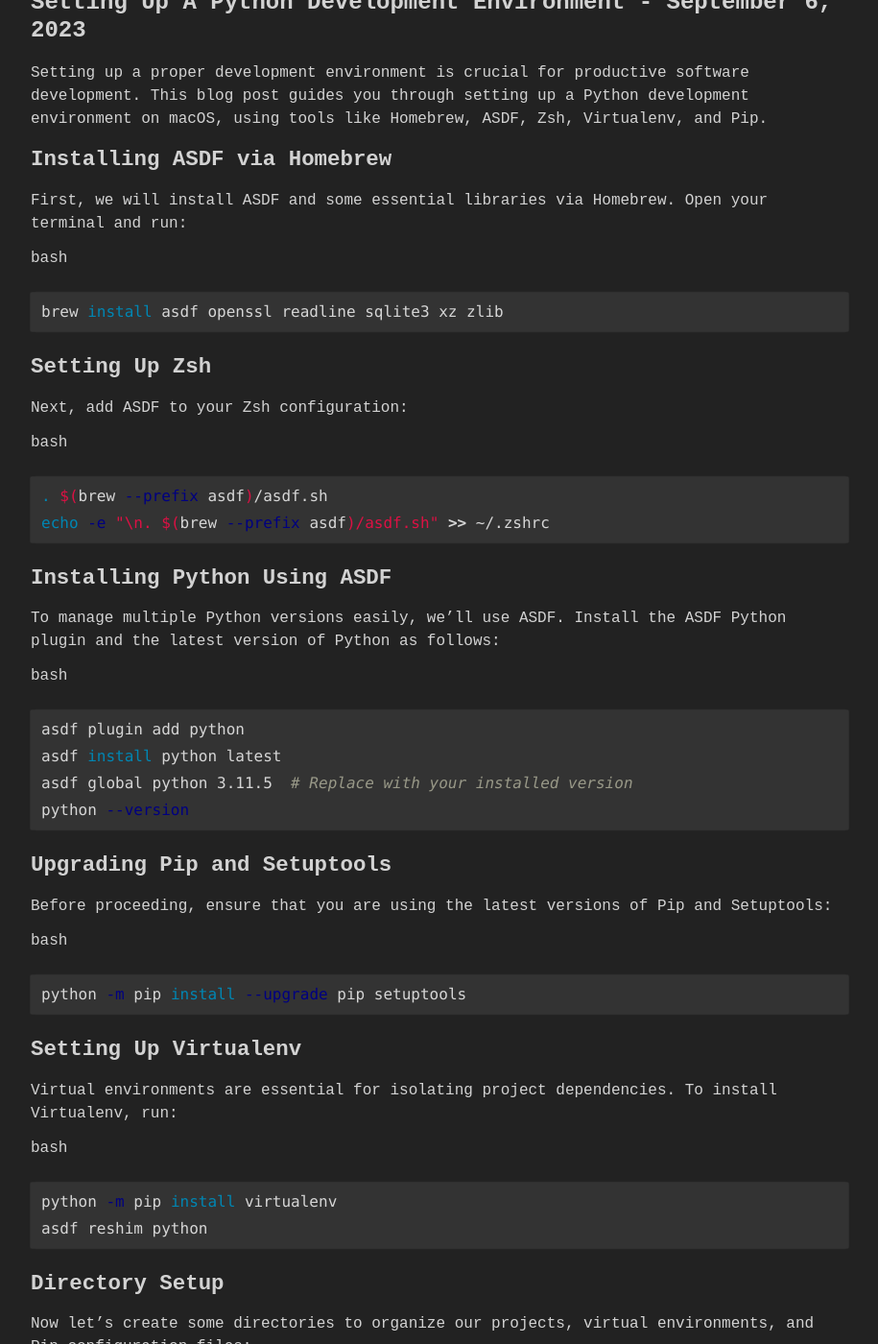
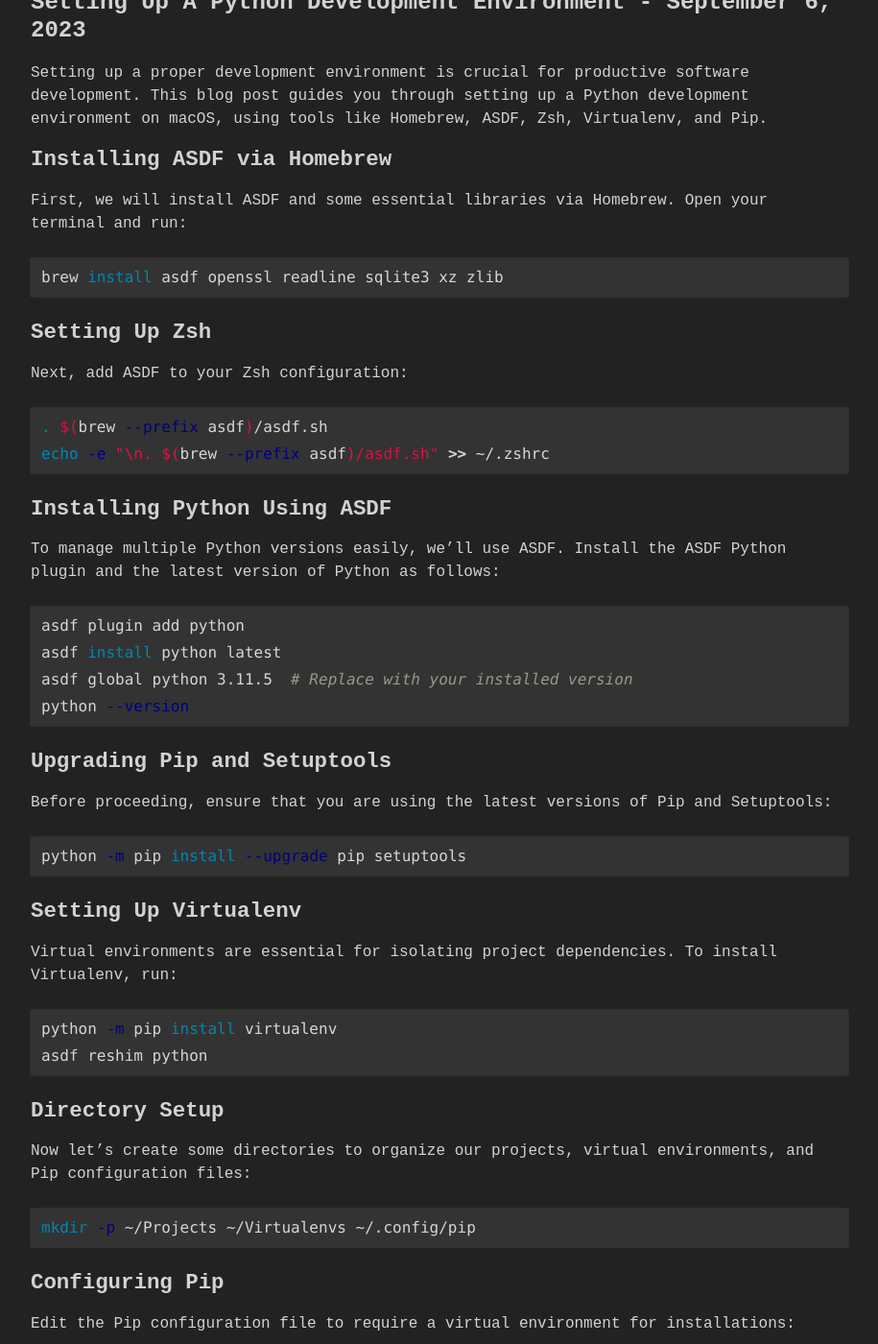
Before and after one commit to mhassan1219/dev.mohs.in, a Jekyll site: the page built from _posts/2023-08-14-0002.md, in a window 1280 px wide and 1400 px high, scrolled down 206 px. Shown: the whole window at 96% size, without its empty margins (182-1097 px from the left). Built offline with Jekyll 4.4.1, drawn with Linux system fonts in a browser that asks for light colours; some web fonts are replaced.

Commit message:
fixed instructions for python

````diff
--- a/_posts/2023-08-14-0002.md
+++ b/_posts/2023-08-14-0002.md
@@ -19,7 +19,7 @@
 
 First, we will install ASDF and some essential libraries via Homebrew. Open your terminal and run:
 
-bash
+
 
 ```bash
 brew install asdf openssl readline sqlite3 xz zlib
@@ -30,7 +30,7 @@
 
 Next, add ASDF to your Zsh configuration:
 
-bash
+
 
 ```bash
 . $(brew --prefix asdf)/asdf.sh
@@ -42,7 +42,7 @@
 
 To manage multiple Python versions easily, we'll use ASDF. Install the ASDF Python plugin and the latest version of Python as follows:
 
-bash
+
 
 ```bash
 asdf plugin add python
@@ -56,7 +56,7 @@
 
 Before proceeding, ensure that you are using the latest versions of Pip and Setuptools:
 
-bash
+
 
 ```bash
 python -m pip install --upgrade pip setuptools
@@ -67,7 +67,7 @@
 
 Virtual environments are essential for isolating project dependencies. To install Virtualenv, run:
 
-bash
+
 
 ```bash
 python -m pip install virtualenv
@@ -79,7 +79,7 @@
 
 Now let's create some directories to organize our projects, virtual environments, and Pip configuration files:
 
-bash
+
 
 ```bash
 mkdir -p ~/Projects ~/Virtualenvs ~/.config/pip
@@ -90,7 +90,7 @@
 
 Edit the Pip configuration file to require a virtual environment for installations:
 
-bash
+
 
 ```bash
 vim ~/.config/pip/pip.conf
@@ -113,7 +113,7 @@
 
 Add the following function to your `~/.zshrc` file to allow global Pip installations:
 
-bash
+
 
 ```bash
 gpip(){
@@ -126,7 +126,7 @@
 
 Finally, test your setup:
 
-bash
+
 
 ```bash
 pip install --upgrade pip setuptools virtualenv  # This shouldn't work
@@ -134,7 +134,7 @@
 
 To perform global installations:
 
-bash
+
 
 ```bash
 gpip install --upgrade pip setuptools virtualenv  # This should work
````
